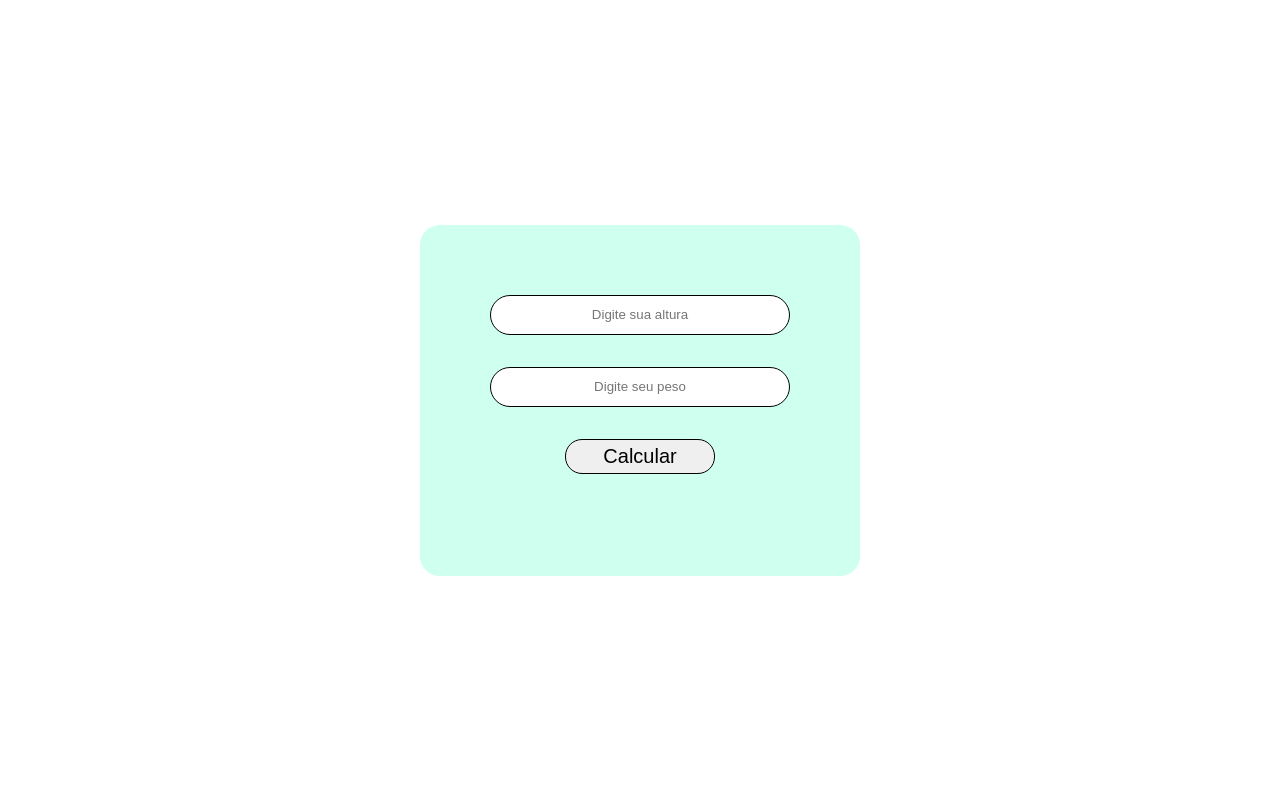
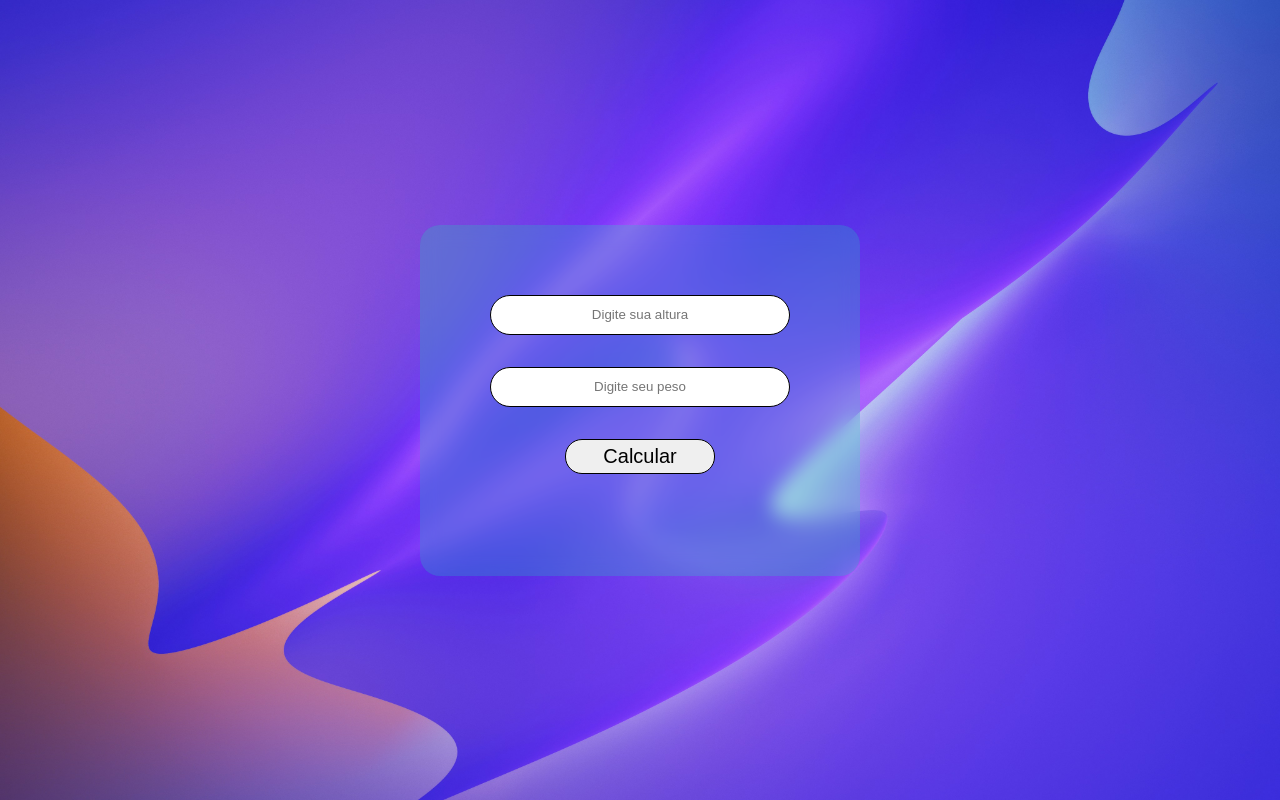
Before and after one commit to Igor-Brandalise/calculadora-de-IMC, a plain HTML site: page src/index.html in a window 1280 px wide. Drawn offline with Linux system fonts and the light colour scheme.

Commit message:
background

```diff
--- a/src/style.css
+++ b/src/style.css
@@ -10,7 +10,7 @@ body {
   align-items: center;
   justify-content: center;
   min-height: 100vh;
-  background-image: url();
+  background-image: url(assets/milad-fakurian-bexwsdM5BCw-unsplash.jpg);
   background-position: center;
   background-size: cover;
   background-repeat: no-repeat;
```
